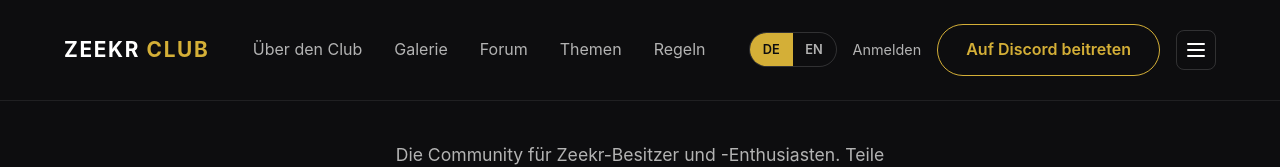
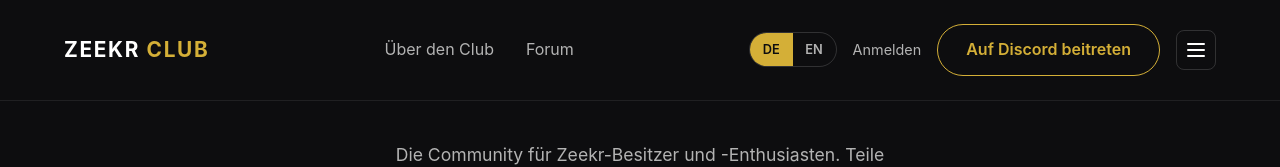
Before and after one commit to dave333/zeekrclub.de, a plain HTML site: page index.html in a window 1280 px wide. Shown: the top 167 px of the page. Drawn offline with Linux system fonts and the light colour scheme; no server answers.

Commit message:
Ta bort Gallery, Topics och Rules från huvudnavigeringen

```diff
--- a/index.html
+++ b/index.html
@@ -13,10 +13,7 @@
     <div class="logo">ZEEKR <span class="accent">CLUB</span></div>
     <nav class="main-nav">
       <a href="#om" data-i18n="nav.about">Über den Club</a>
-      <a href="#galerie" data-i18n="nav.gallery">Galerie</a>
       <a href="#forum" data-i18n="nav.forum">Forum</a>
-      <a href="#fordelar" data-i18n="nav.benefits">Themen</a>
-      <a href="#regler" data-i18n="nav.rules">Regeln</a>
     </nav>
     <div class="header-actions">
       <!-- Språkväxlare: byter allt data-i18n-innehåll via script.js -->
--- a/script.js
+++ b/script.js
@@ -3,10 +3,7 @@
 const translations = {
   de: {
     "nav.about": "Über den Club",
-    "nav.gallery": "Galerie",
     "nav.forum": "Forum",
-    "nav.benefits": "Themen",
-    "nav.rules": "Regeln",
     "nav.discord": "Auf Discord beitreten",
     "nav.login": "Anmelden",
     "menu.toggle": "Menü öffnen",
@@ -93,10 +90,7 @@ const translations = {
   },
   en: {
     "nav.about": "About",
-    "nav.gallery": "Gallery",
     "nav.forum": "Forum",
-    "nav.benefits": "Topics",
-    "nav.rules": "Rules",
     "nav.discord": "Join on Discord",
     "nav.login": "Log in",
     "menu.toggle": "Open menu",
```
